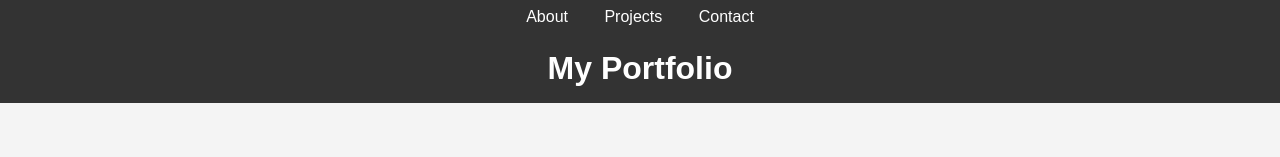
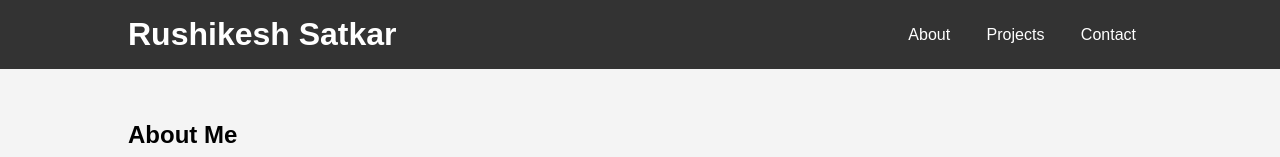
Before and after one commit to RushikeshSatkar/profile, a plain HTML site: page index.html in a window 1280 px wide. Shown: the top 157 px of the page. Drawn offline with Linux system fonts and the light colour scheme.

Commit message:
nav location change

```diff
--- a/index.html
+++ b/index.html
@@ -3,19 +3,18 @@
 <head>
     <meta charset="UTF-8">
     <meta name="viewport" content="width=device-width, initial-scale=1.0">
-    <title>My Portfolio</title>
+    <title>Rushikesh Satkar</title>
     <link rel="stylesheet" href="styles.css"> <!-- Reference to the external CSS file -->
 </head>
 <body>
-    <nav>
-        <a href="#about">About</a>
-        <a href="#projects">Projects</a>
-        <a href="#contact">Contact</a>
-    </nav>
-
     <header>
         <div class="container">
-            <h1>My Portfolio</h1>
+            <h1>Rushikesh Satkar</h1> <!-- Updated headline -->
+            <nav>
+                <a href="#about">About</a>
+                <a href="#projects">Projects</a>
+                <a href="#contact">Contact</a>
+            </nav>
         </div>
     </header>
 
@@ -62,7 +61,7 @@
     </div>
 
     <footer>
-        <p>&copy; 2024 My Portfolio</p>
+        <p>&copy; 2024 Rushikesh Satkar</p> <!-- Updated footer text -->
     </footer>
 </body>
 </html>
--- a/styles.css
+++ b/styles.css
@@ -5,11 +5,25 @@ body {
     background-color: #f4f4f4;
 }
 
-nav {
+header {
     background-color: #333;
     color: #fff;
-    text-align: center;
-    padding: 0.5rem 0;
+    padding: 1rem 0;
+    text-align: right; /* Aligning text and navigation to the right */
+}
+
+header .container {
+    display: flex;
+    justify-content: space-between;
+    align-items: center;
+}
+
+header h1 {
+    margin: 0;
+}
+
+nav {
+    text-align: right;
 }
 
 nav a {
@@ -20,17 +34,6 @@ nav a {
 
 nav a:hover {
     text-decoration: underline;
-}
-
-header {
-    background-color: #333;
-    color: #fff;
-    padding: 1rem 0;
-    text-align: center;
-}
-
-header h1 {
-    margin: 0;
 }
 
 .container {
```
